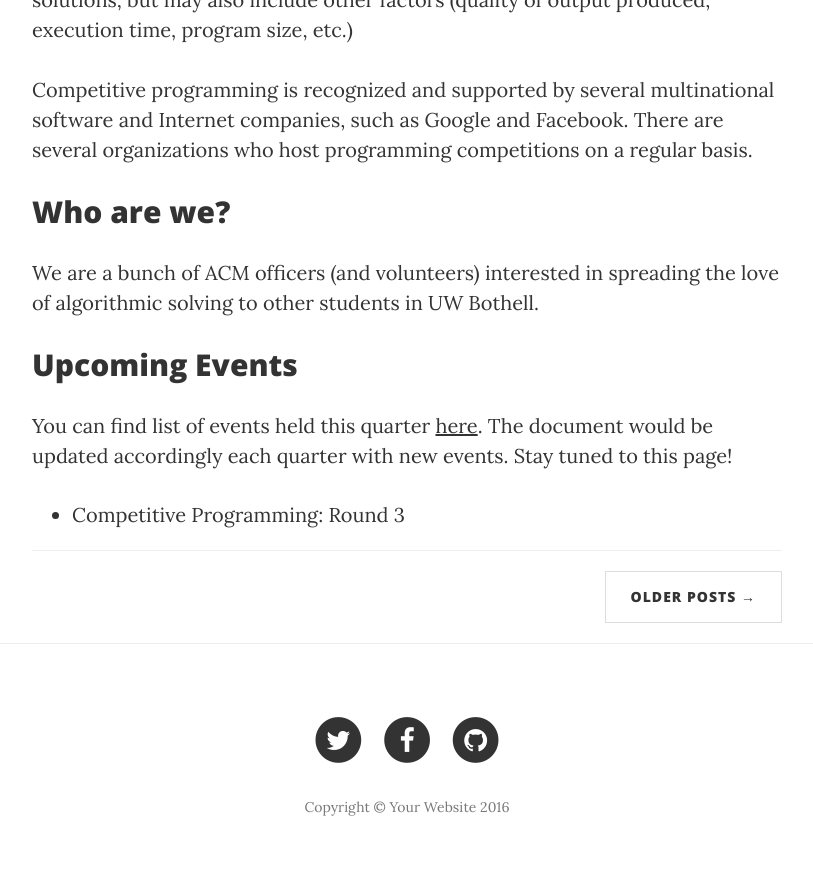
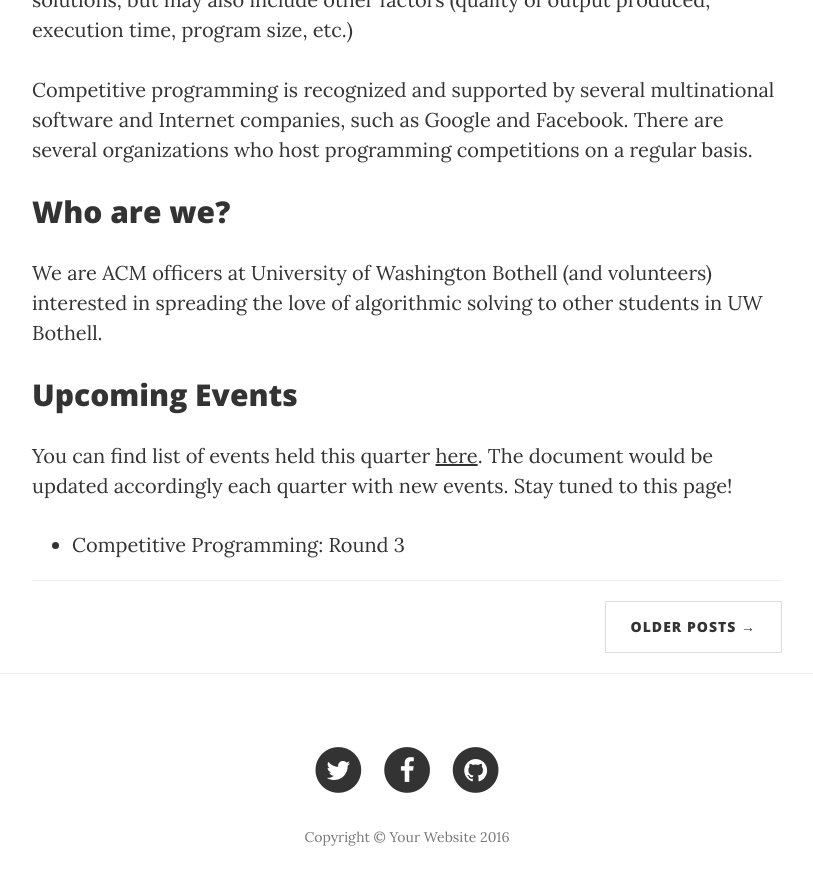
Before and after one commit to alanboy/competitive-programming, a Jekyll site: the page built from index.md, in a window 1280 px wide and 900 px high, scrolled down 892 px. Shown: the top 885 px of the window, without its empty margins (233-1046 px from the left). Built offline with Jekyll 4.4.1, drawn with Linux system fonts in a browser that asks for light colours.

Commit message:
Update who are we?

```diff
--- a/index.md
+++ b/index.md
@@ -11,7 +11,7 @@
 
 ## Who are we?
 
-We are a bunch of ACM officers (and volunteers) interested in spreading the love of algorithmic solving to other students in UW Bothell.
+We are ACM officers at University of Washington Bothell (and volunteers) interested in spreading the love of algorithmic solving to other students in UW Bothell.
 
 ## Upcoming Events
 
```
